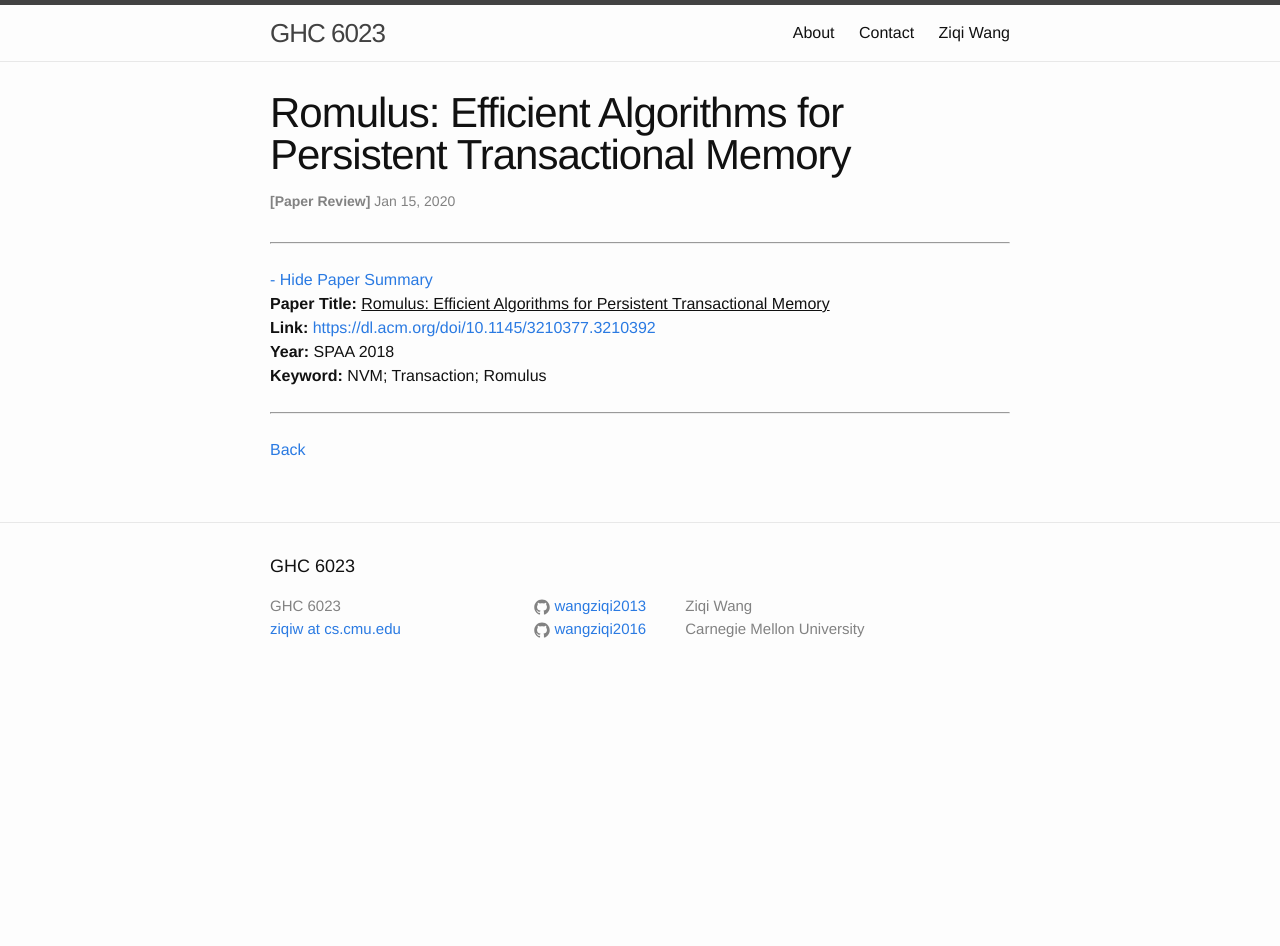
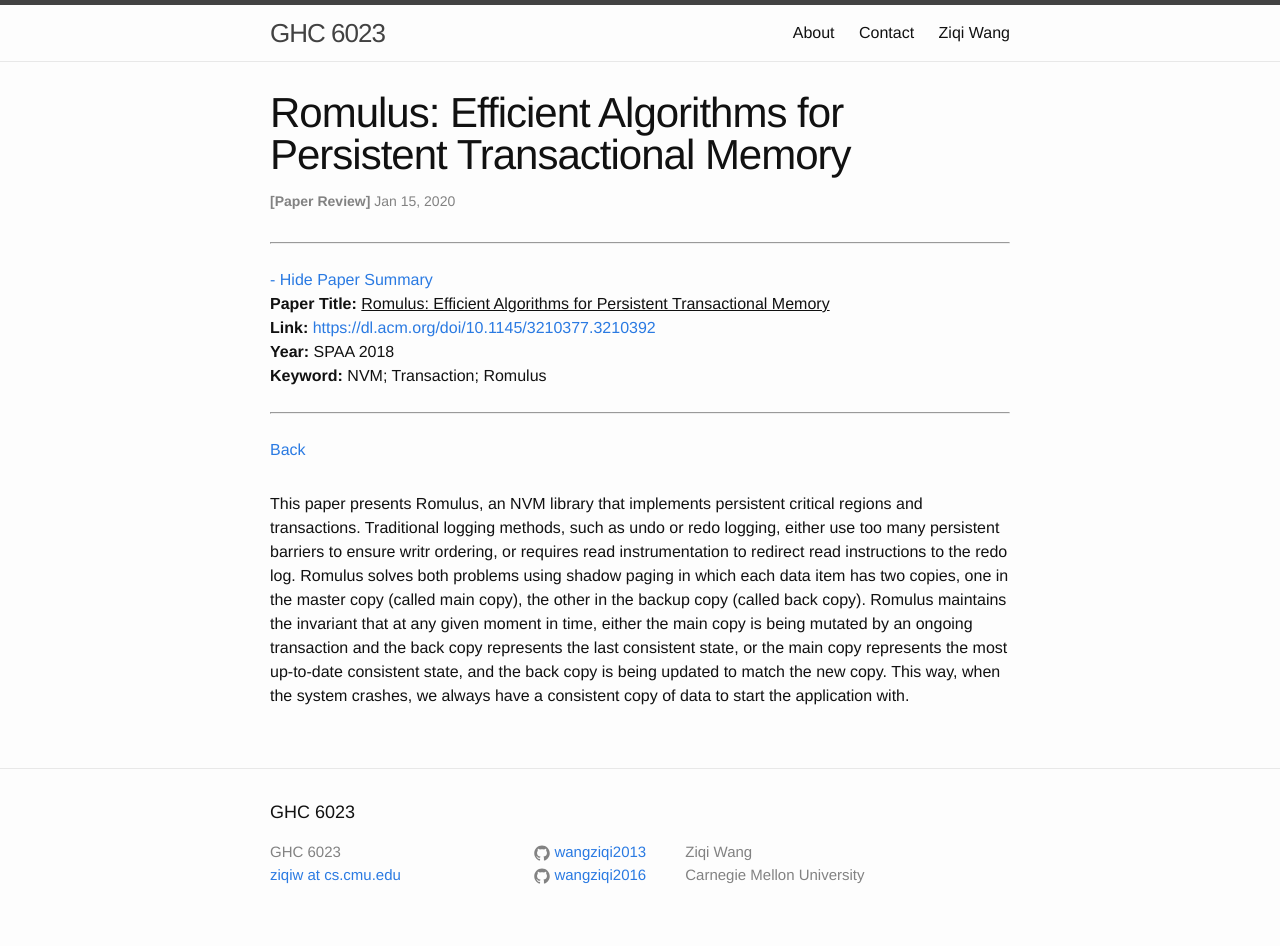
Before and after one commit to wangziqi2013/wangziqi2013.github.io, a Jekyll site: the page built from _posts/2020-01-19-romulus.markdown, in a window 1280 px wide. Built offline with Jekyll 4.4.1, drawn with Linux system fonts in a browser that asks for light colours; before the commit the page ends 900 px from its top, so only the background shows below that.

Commit message:
Adding first paragraph

```diff
--- a/_posts/2020-01-19-romulus.markdown
+++ b/_posts/2020-01-19-romulus.markdown
@@ -12,3 +12,12 @@ htm_cd:
 htm_cr:
 version_mgmt:
 ---
+
+This paper presents Romulus, an NVM library that implements persistent critical regions and transactions. Traditional
+logging methods, such as undo or redo logging, either use too many persistent barriers to ensure writr ordering,
+or requires read instrumentation to redirect read instructions to the redo log. Romulus solves both problems using shadow
+paging in which each data item has two copies, one in the master copy (called main copy), the other in the backup copy
+(called back copy). Romulus maintains the invariant that at any given moment in time, either the main copy is being
+mutated by an ongoing transaction and the back copy represents the last consistent state, or the main copy represents
+the most up-to-date consistent state, and the back copy is being updated to match the new copy. This way, when the system
+crashes, we always have a consistent copy of data to start the application with.
```
